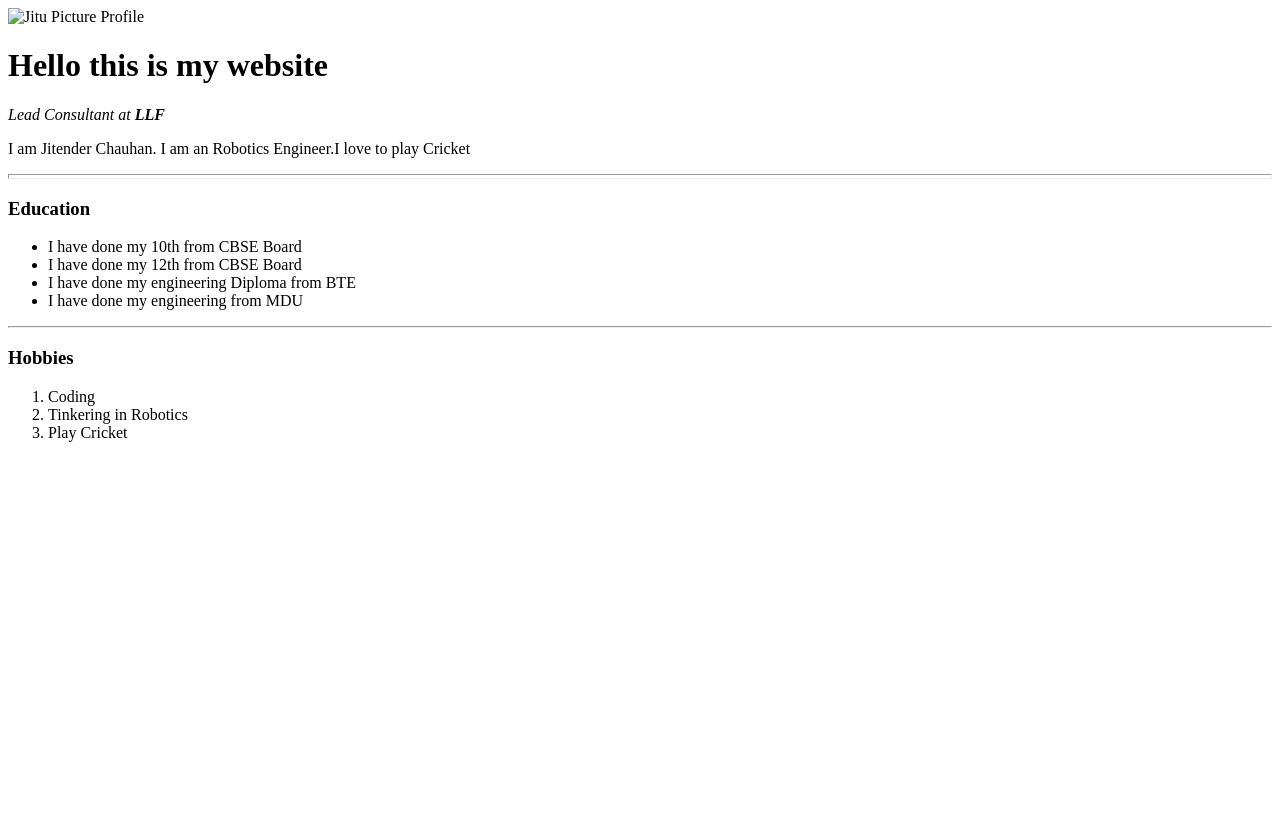
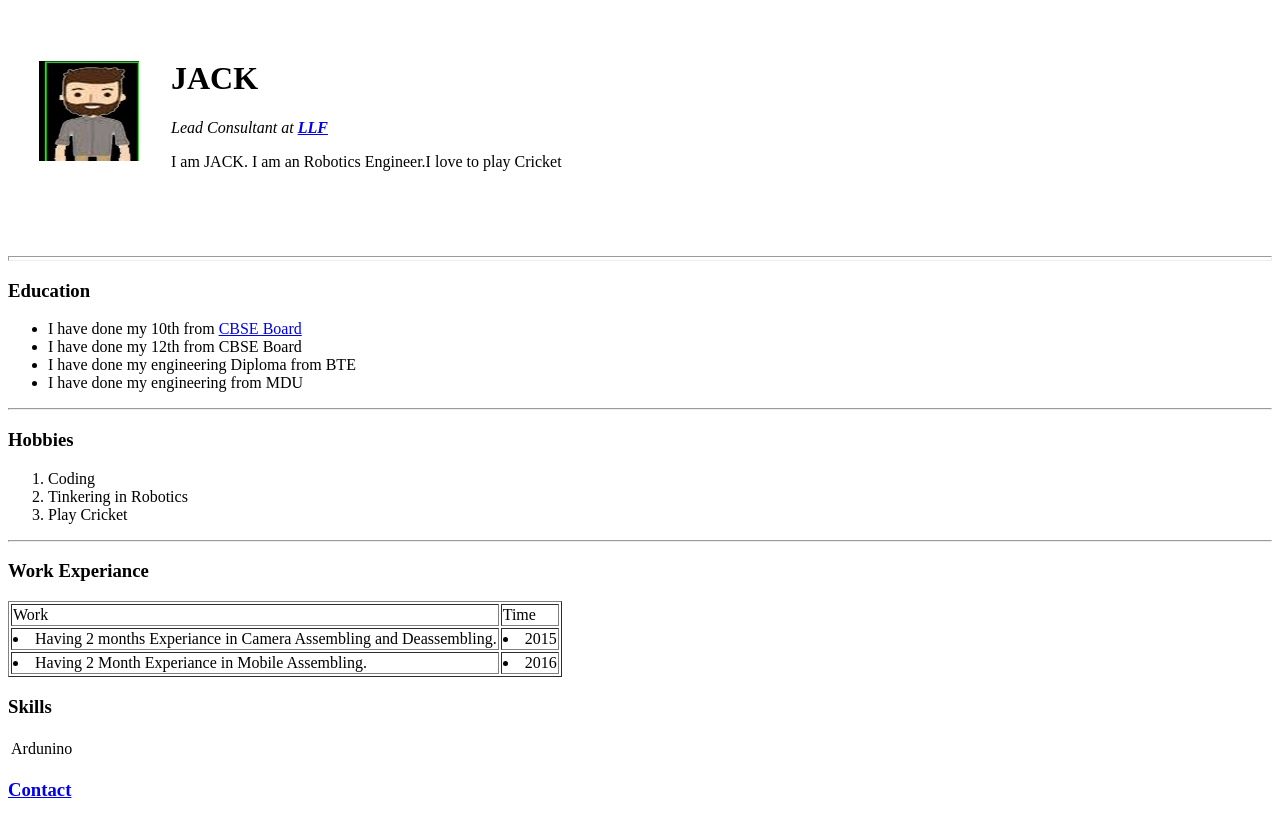
Before and after one commit to JackEngineer-coder/JackIntro, a plain HTML site: page index.html in a window 1280 px wide. Drawn offline with Linux system fonts and the light colour scheme; files whose address does not match are found by name.

Commit message:
add initial intro website file

```diff
--- a/index.html
+++ b/index.html
@@ -3,18 +3,24 @@
 
 <head>
   <meta charset="utf-8">
-  <title>Jitu's site </title>
+  <title>Jack's site </title>
 </head>
 
 <body>
-  <img src="Photo.png" alt = "Jitu Picture Profile">
-  <h1> Hello this is my website </h1>
-  <p><em> Lead Consultant at <strong>LLF</strong></em></p>
-  <p>I am Jitender Chauhan. I am an Robotics Engineer.I love to play Cricket</p>
+  <table cellspacing = "30">
+<td>  <img src="C:\Users\LLF\Desktop\html\image.jpeg"></td>
+<td>  <h1> JACK </h1>
+
+  <p><em> Lead Consultant at <strong><a href="https://www.learninglinksindia.org/">LLF</a></strong></em></p>
+
+  <p>I am JACK. I am an Robotics Engineer.I love to play Cricket</p></td>
+  <tr>
+</table>
+
   <hr size = "5">
   <h3> Education </h3>
   <ul>
-    <li> I have done my 10th from CBSE Board</li>
+    <li> I have done my 10th from <a href="http://www.cbse.nic.in/"> CBSE Board </a></li>
     <li>I have done my 12th from CBSE Board</li>
     <li> I have done my engineering Diploma from BTE</li>
     <li> I have done my engineering from MDU </li>
@@ -26,6 +32,38 @@
     <li>Tinkering in Robotics</li>
     <li> Play Cricket</li>
   </ol>
+  <hr>
+  <h3> Work Experiance</h3>
+  <table border="1">
+    <tr>
+      <td> Work</td>
+
+      <td>Time</td>
+    </tr>
+    <tr>
+      <ul>
+
+
+      <td><li>Having 2 months Experiance in Camera Assembling and Deassembling.</li></td>
+      <td><li>2015</li></td>
+
+      </ul>
+    </tr>
+    <tr>
+      <ul>
+        <td><li> Having 2 Month Experiance in Mobile Assembling.</li></td>
+        <td> <li>2016</li></td>
+      </ul>
+    </tr>
+  </table>
+  <table>
+    <h3>Skills</h3>
+    <tr>
+      <td>Ardunino</td>
+      <td></td>
+    </tr>
+  </table>
+  <h3> <a href="C:\Users\LLF\Desktop\html\Html - Personal site\Contact.html">Contact</a></h3>
 </body>
 
 </html>
```
Also changed, not shown: Contact.html (added, +20 -0 lines).
